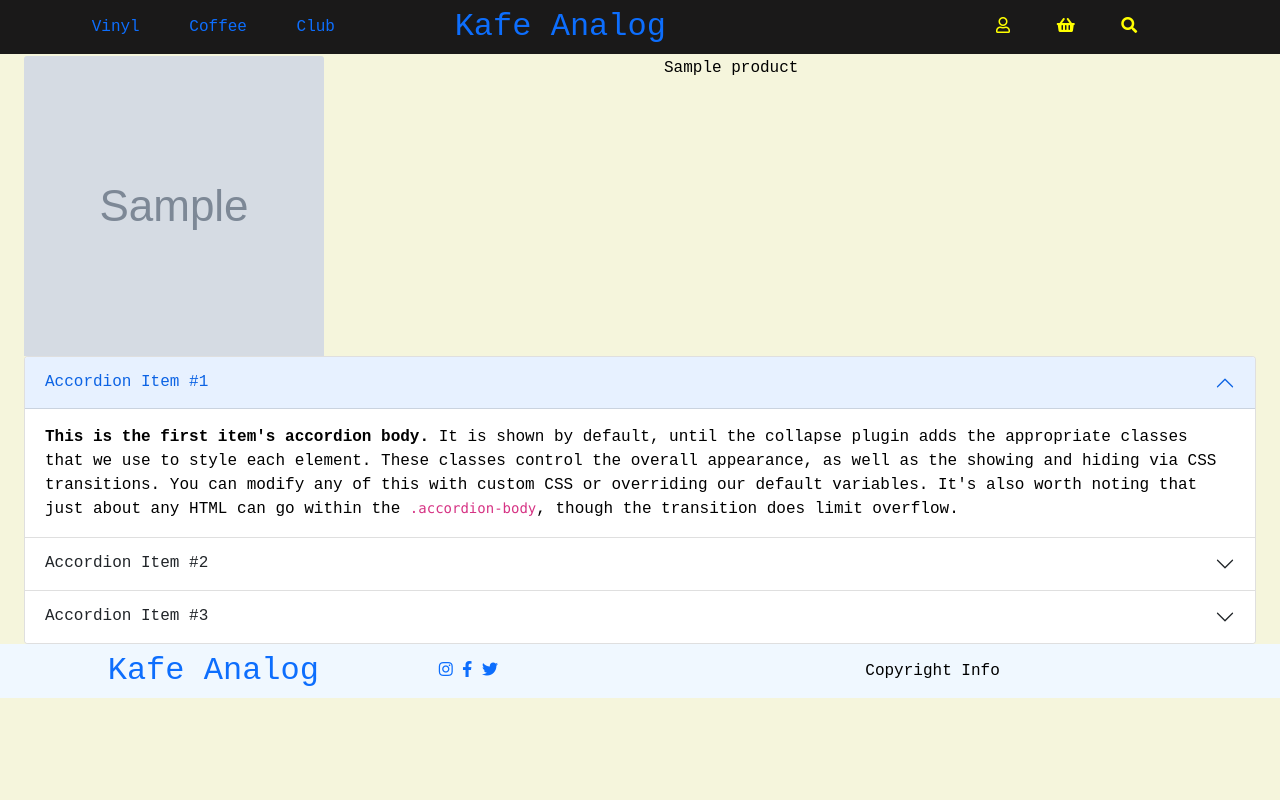
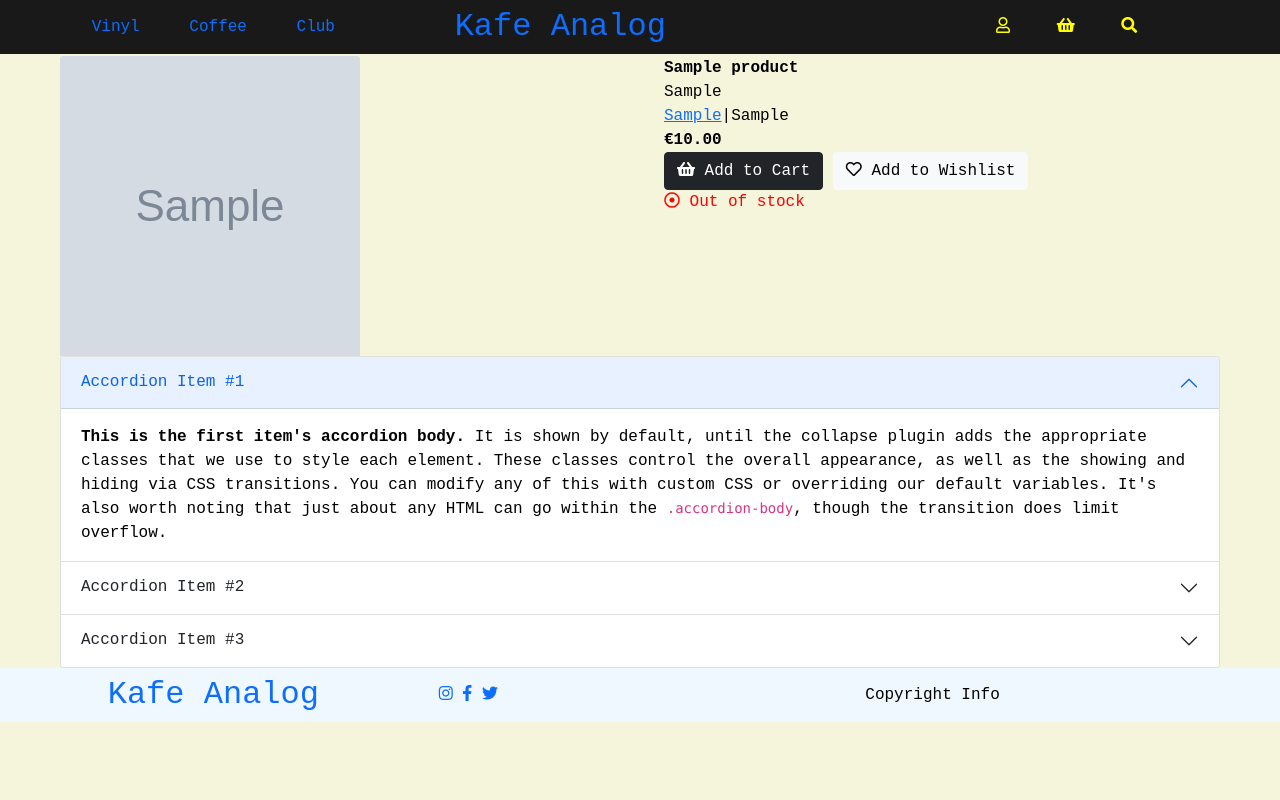
Before and after one commit to Code-Institute-Submissions/byrnelorcan-MS4-Kafe-Analog, a Django app: page /products/1 in a window 1280 px wide. Run offline with Django 3.2, Linux system fonts and the light colour scheme; tables that the repository leaves empty hold one stand-in row (values such as "Sample post"); grey boxes marked "Sample" are stand-in pictures; some libraries are stand-ins or nearby versions.

Commit message:
product detail page initial structure

```diff
--- a/products/templates/products/product_detail.html
+++ b/products/templates/products/product_detail.html
@@ -13,7 +13,8 @@
 
 {% block content %}
     <div class="overlay"></div>
-    <div class="container-fluid px-4 products-page">
+    <div class="detail-wrapper">
+        <div class="container-fluid products-page">
             <div class="row gx-5">
                 <div class="col-12 col-md-6">
                     <div>
@@ -25,7 +26,23 @@
                     </div>
                 </div>
                 <div class="col-12 col-md-6">
-                {{ product.name }}
+                    <strong>{{ product.name }}</strong><br>
+                    {{ product.artist }}<br>
+                    <a href="">{{ product.genre }}</a>|{{ product.sub_genre }}
+                    <div class="col-12 col-md-6">
+                        <strong>€{{ product.price }}</strong>
+                    </div>
+                    <div class="col-12">
+                        <button type="button" class="btn btn-dark"><i class="fas fa-shopping-basket"></i> Add to Cart</button>
+                        <button type="button" class="btn btn-light"><i class="far fa-heart"></i> Add to Wishlist</button>
+                    </div>
+                    <div class="col-12">
+                        {% if product.in_stock == True %}
+                                <span class="in-stock"><i class="fas fa-dot-circle"></i></i> In stock</span>
+                            {% else %}
+                                <span class="out-stock"><i class="far fa-dot-circle"></i> Out of stock</span>
+                        {% endif %}
+                    </div>
                 </div>
             </div>
             <div class="row">
@@ -71,5 +88,6 @@
                 </div>
             </div>
         </div>
+    </div>
 
 {% endblock %}
--- a/products/views.py
+++ b/products/views.py
@@ -19,7 +19,7 @@ def all_products(request):
 def product_detail(request, product_id):
     """ A view for individual product """
 
-    product = get_object_or_404(Products, product_id=product_id)
+    product = get_object_or_404(Products, pk=product_id)
 
     context = {
         'product': product,
--- a/static/css/base.css
+++ b/static/css/base.css
@@ -69,3 +69,16 @@ body {
     height: 300px;
     object-fit: cover;
 }
+
+.detail-wrapper {
+    padding-left: 3rem !important;
+    padding-right: 3rem !important;
+}
+
+.in-stock {
+    color: green;
+}
+
+.out-stock {
+    color: red;
+}
```
Lines whose indentation alone changed are shown as unchanged.
